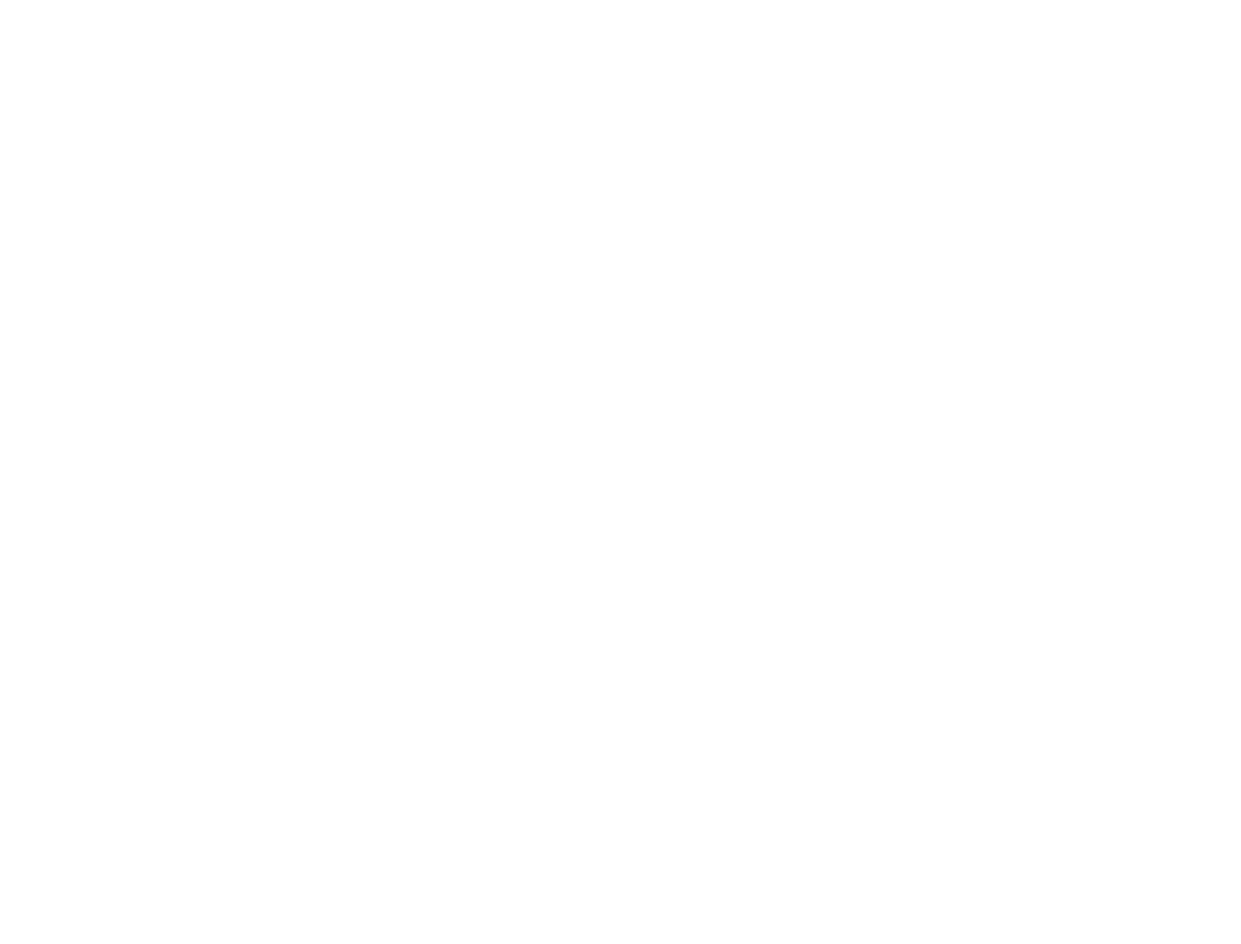
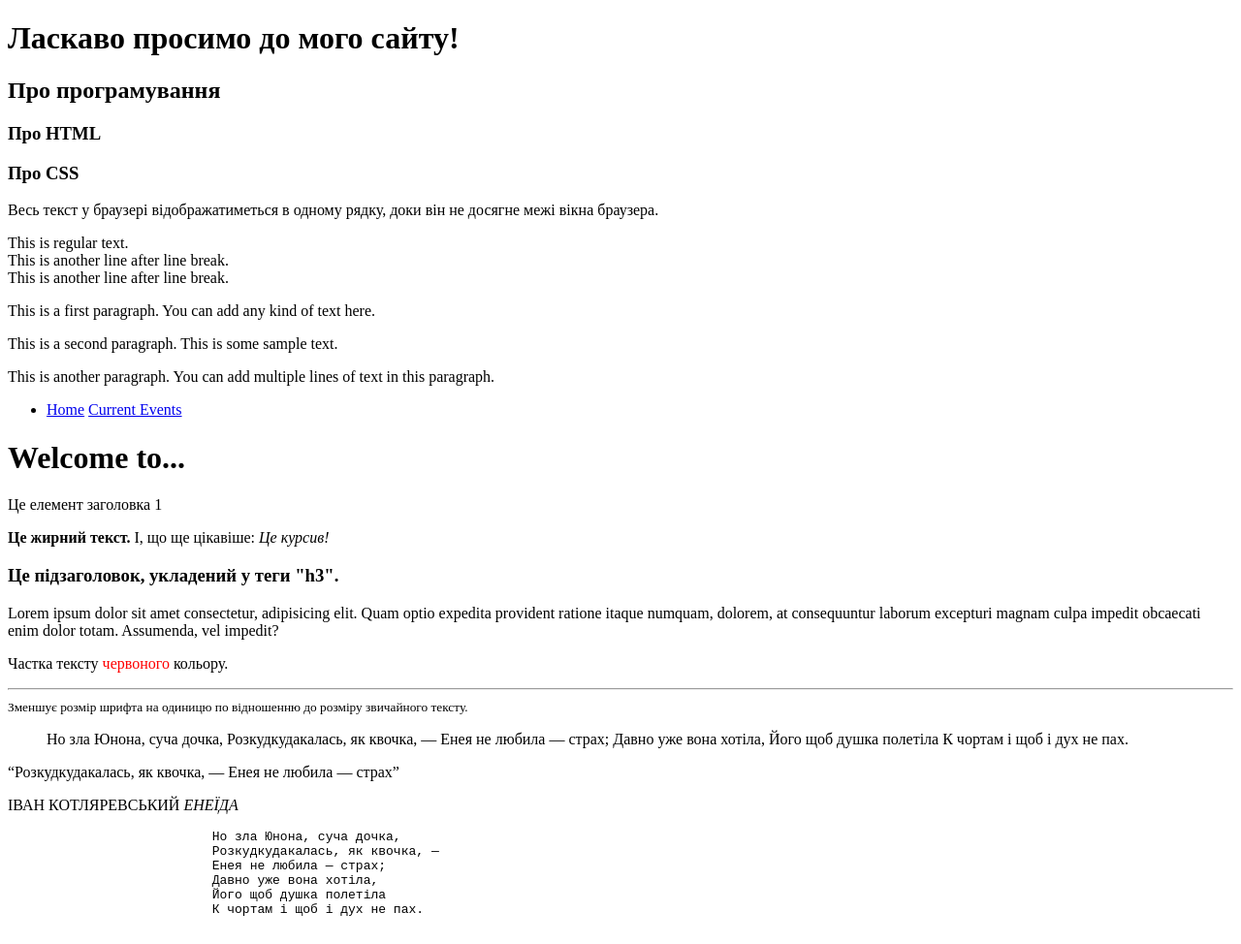
Before and after one commit to PChekorskyi/PChekorskyi.github.io, a plain HTML site: page lecture-02/index.html in a window 1280 px wide. Shown: the whole page at 97% size. Before the commit the page ends 800 px from the top, so only its background shows below. Drawn offline with Linux system fonts and the light colour scheme.

Commit message:
added exercise 1

```diff
--- a/lecture-02/index.html
+++ b/lecture-02/index.html
@@ -4,15 +4,103 @@
     <meta charset="UTF-8">
     <meta name="viewport" content="width=device-width, initial-scale=1.0">
     <!-- змініть title на: Моя домашня сторінка -->
-    <title>Document</title>
+    <title>Моя домашня сторінка</title>
 </head>
 <body>
 
     <!-- Введіть свій код під цим рядком-->
     <!-- Додайте заголовок першого рівня: Ласкаво просимо до мого сайту! -->
+    <h1>Ласкаво просимо до мого сайту!</h1>
     <!-- Додайте підзаголовок другого оівня під назвою Про програмування -->
-	<!-- Додайте підзаголовок третього рівня під назвою Про HTML -->
+    <h2>Про програмування</h2>
+    <!-- Додайте підзаголовок третього рівня під назвою Про HTML -->
+    <h3>Про HTML</h3>
     <!-- Додайте підзаголовок третього рівня під назвою Про CSS -->
+    <h3>Про CSS</h3>
 
 </body>
 </html>
+<body>
+
+	Весь текст у браузері відображатиметься в одному рядку, доки він не досягне межі вікна браузера.
+
+	<!-- додати розрив рядків для наступних 3-х речень -->
+
+	<p>This is regular text.<br>
+	This is another line after line break.<br>
+	This is another line after line break.</p>
+
+	<!-- форматувати наступні 3 речення як параграфи -->
+
+	<p>This is a first paragraph. You can add any kind of text here.</p>
+	<p>This is a second paragraph. This is some sample text.</p>
+	<p>This is another paragraph. You can add multiple lines of text in this paragraph.</p>
+
+	</body>
+	<!-- Тут має бути розділ сторінки, що містить посилання на інші сторінки або частини сторінок.  -->
+	<nav>
+		<!-- Тут має бути елемент списку елементів, де порядок елементів не важливий -->
+		<ul>
+		   <!-- Елементи списку є дочірніми вузлами списку елементів. -->
+			<li>
+			  <!-- Елемент з обов’язковим атрибутом href, що задає URl-адресу веб-сторінки: -->
+			  <a href="/">Home</a>
+			  <a href="/events">Current Events</a>
+		   </li>
+		 </ul>
+	  </nav>
+
+	  <!-- Тут має бути елемент заголовка що обгортає елемент заголовка 1 та парвграф. -->
+	  <header>
+		 <h1>Welcome to...</h1>
+		 <p>Це елемент заголовка 1</p>
+	  </header>
+
+	  <section>
+		 <!-- Це початок короткого абзацу. Він має деякі  вкладені теги, щоб підкреслити/виділити частину тексту. Наприклад: -->
+		 <p><strong>Це жирний текст.</strong>
+		 І, що ще цікавіше:
+		 <em>Це курсив!</em></p>
+	  </section>
+
+	  <!-- Це розділ, що є базовим контейнером для елементів основного потоку. -->
+	  <div>
+		<h3>Це підзаголовок, укладений у теги "h3".</h3>
+
+		   <p>Lorem ipsum dolor sit amet consectetur, adipisicing elit. Quam optio expedita provident ratione itaque numquam, dolorem, at consequuntur laborum excepturi magnam culpa impedit obcaecati enim dolor totam. Assumenda, vel impedit?</p>
+
+		<!-- Наступний тег використовують для визначення рядкових елементів у документі -->
+		<p>Частка тексту <span style="color:#ff0000">червоного</span> кольору.</p>
+
+
+		   <!-- Тут має бути горизонтальна лінія  -->
+		  <hr />
+
+		  <small>
+			 Зменшує розмір шрифта на одиницю по відношенню до розміру звичайного тексту.
+		   </small>
+
+		   <!-- Цей тег використовується для виділення цитат всередині документа. Тег має атрибут cite -->
+		<blockquote cite="https://www.ukrlib.com.ua/books/printit.php?tid=1052">Но зла Юнона, суча дочка, Розкудкудакалась, як квочка, — Енея не любила — страх; Давно уже вона хотіла, Його щоб душка полетіла К чортам і щоб і дух не пах.
+		</blockquote>
+
+		<!-- Цей тег використовується для виділення коротких цитат.  -->
+		<q>Розкудкудакалась, як квочка, — Енея не любила — страх</q>
+
+		<!-- Цей тег маркує текст как цитату чи примітку на інший матеріал.  -->
+		<p>ІВАН КОТЛЯРЕВСЬКИЙ <cite>ЕНЕЇДА</cite></p>
+
+		   <!-- Цей тег дозволяє зберегти оригінальне форматування.  -->
+		<pre>
+			   Но зла Юнона, суча дочка,
+			   Розкудкудакалась, як квочка, —
+			   Енея не любила — страх;
+			   Давно уже вона хотіла,
+			   Його щоб душка полетіла
+			   К чортам і щоб і дух не пах.
+		</pre>
+	  </div>
+	  <!-- Це розділ, що є нижнім колонтитулом для його найближчого предка або кореневого елемента. -->
+	  <footer>
+		  <!-- container -->
+		  <div>
```
Also changed, not shown: index.html (+18 -2 lines), lecture-03/index.html (added, +19 -0 lines), license.txt (added), 1 other file.
